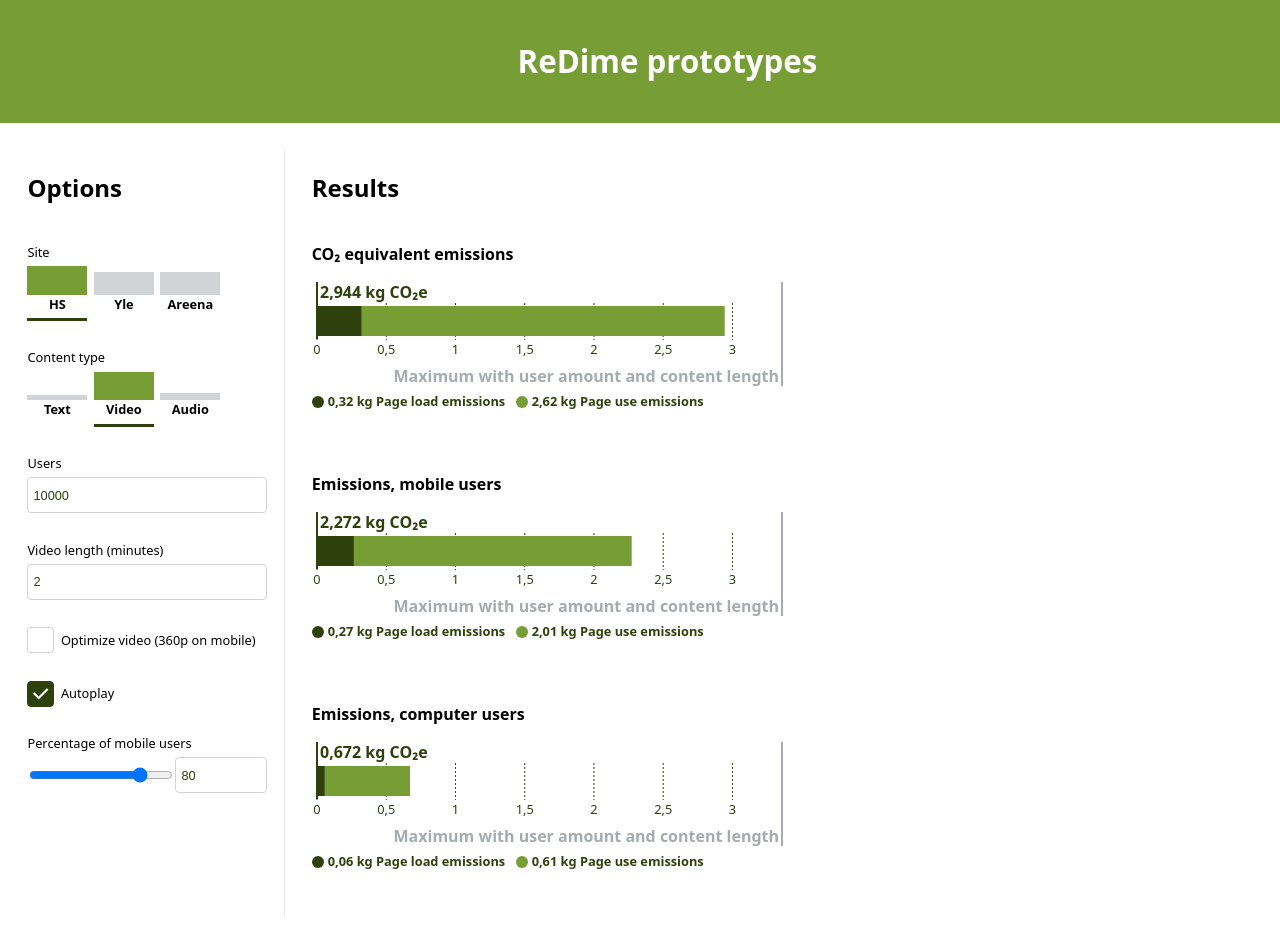
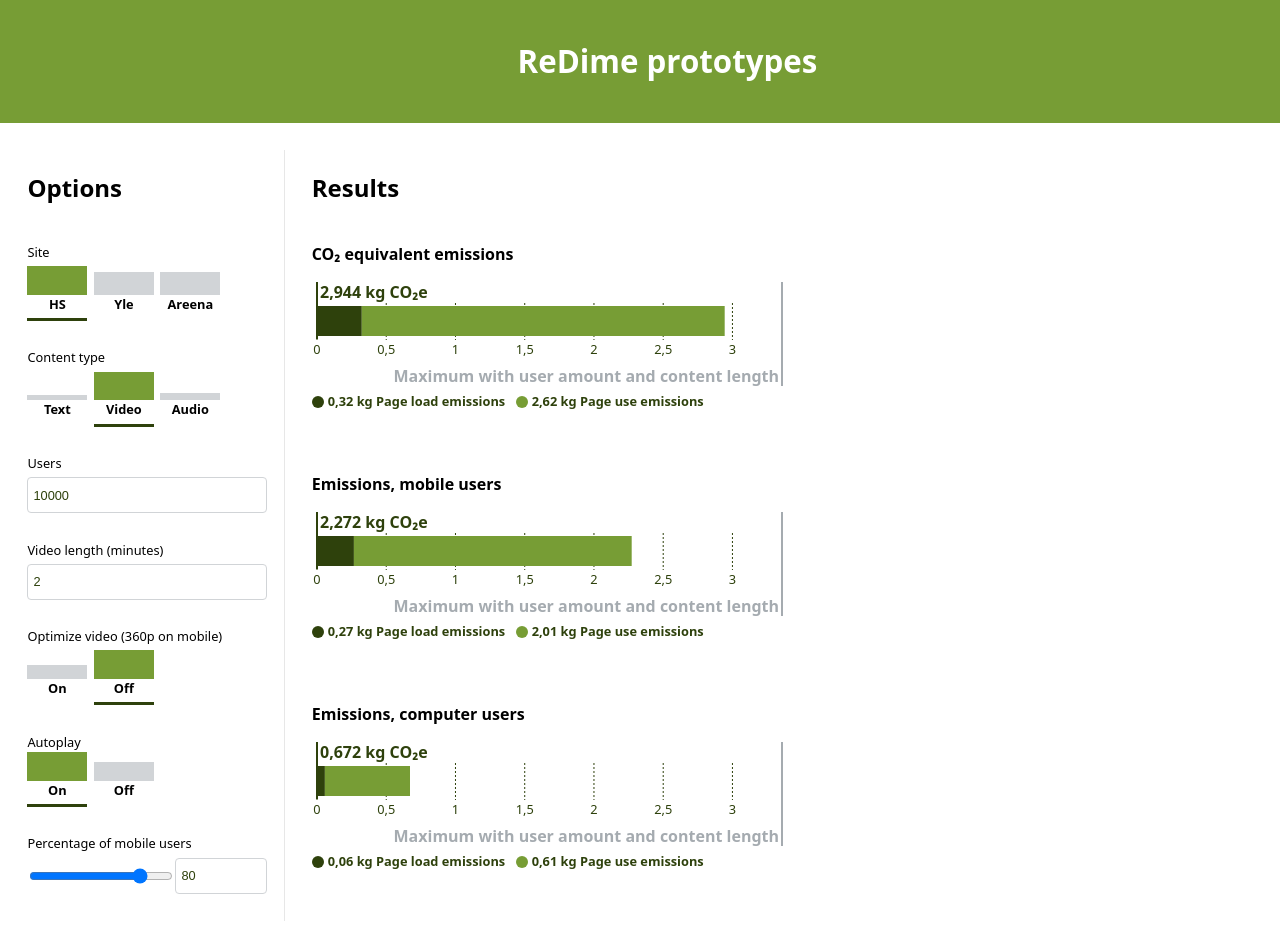
Before and after one commit to pekkapulli/redime, a React (Vite) app: page / in a window 1280 px wide. Shown: the top 932 px of the page. Built offline with nearby package versions, Linux system fonts and the light colour scheme.

Commit message:
Live controls

```diff
--- a/src/components/Article/Controls.tsx
+++ b/src/components/Article/Controls.tsx
@@ -5,7 +5,6 @@ import { useContext } from "react";
 import { ArticleParamsContext } from "../../contexts/ArticleParamsContext";
 import { breakpoints, theme } from "../../theme";
 import { NumberInput } from "../generic/NumberInput";
-import { CheckboxInput } from "../generic/CheckboxInput";
 import OptionsSelector from "../generic/OptionsSelector";
 import SliderInput from "../generic/SliderInput";
 
@@ -90,24 +89,46 @@ const Controls = () => {
             />
           </Selector>
           {params.contentType === "Video" && (
-            <Selector horizontal>
-              <CheckboxInput
-                checked={params.optimizeVideo}
-                handleClick={() =>
-                  updateParams({ optimizeVideo: !params.optimizeVideo })
+            <Selector>
+              <SelectorLabel>Optimize video (360p on mobile)</SelectorLabel>
+              <OptionsSelector
+                options={[
+                  {
+                    label: "On",
+                    value: true,
+                  },
+                  {
+                    label: "Off",
+                    value: false,
+                  },
+                ]}
+                onChange={(newValue) =>
+                  updateParams({ optimizeVideo: newValue })
                 }
+                paramName="optimizeVideo"
+                params={params}
+                value={params.optimizeVideo}
               />
-              <SelectorLabel horizontal>
-                Optimize video (360p on mobile)
-              </SelectorLabel>
             </Selector>
           )}
-          <Selector horizontal>
-            <CheckboxInput
-              checked={params.autoplay}
-              handleClick={() => updateParams({ autoplay: !params.autoplay })}
+          <Selector>
+            <SelectorLabel horizontal>Autoplay</SelectorLabel>
+            <OptionsSelector
+              options={[
+                {
+                  label: "On",
+                  value: true,
+                },
+                {
+                  label: "Off",
+                  value: false,
+                },
+              ]}
+              onChange={(newValue) => updateParams({ autoplay: newValue })}
+              paramName="autoplay"
+              params={params}
+              value={params.autoplay}
             />
-            <SelectorLabel horizontal>Autoplay</SelectorLabel>
           </Selector>
           {!params.autoplay && (
             <Selector>
--- a/src/components/generic/OptionsSelector.tsx
+++ b/src/components/generic/OptionsSelector.tsx
@@ -60,7 +60,9 @@ const Bar = styled.div`
   background-color: ${theme.colors.green};
 `;
 
-const OptionsSelector = <T extends string>(props: OptionsSelectorProps<T>) => {
+const OptionsSelector = <T extends string | boolean>(
+  props: OptionsSelectorProps<T>
+) => {
   const { value, options, onChange, disabled, params, paramName } = props;
 
   const [optionsWithImpact, maxCarbon] = useDeepMemo(() => {
@@ -85,7 +87,7 @@ const OptionsSelector = <T extends string>(props: OptionsSelectorProps<T>) => {
     <SelectorContainer>
       {optionsWithImpact.map((o) => (
         <SelectItem
-          key={o.value}
+          key={o.value.toString()}
           selected={o.value === value}
           onClick={() => !disabled && onChange(o.value)}
           disabled={disabled}
```
